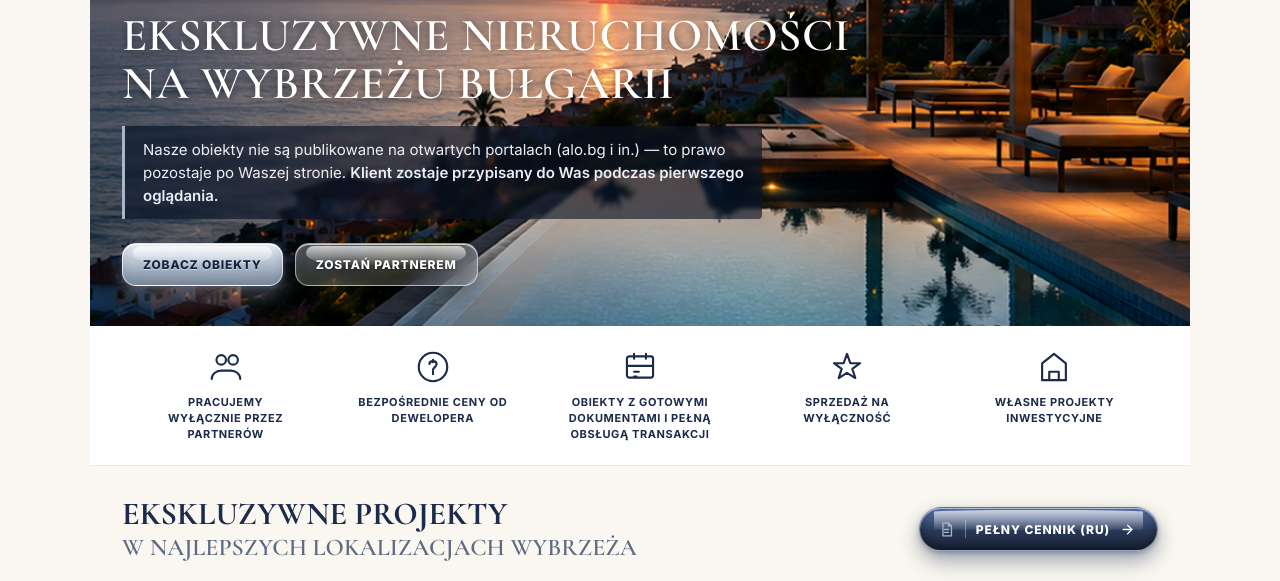
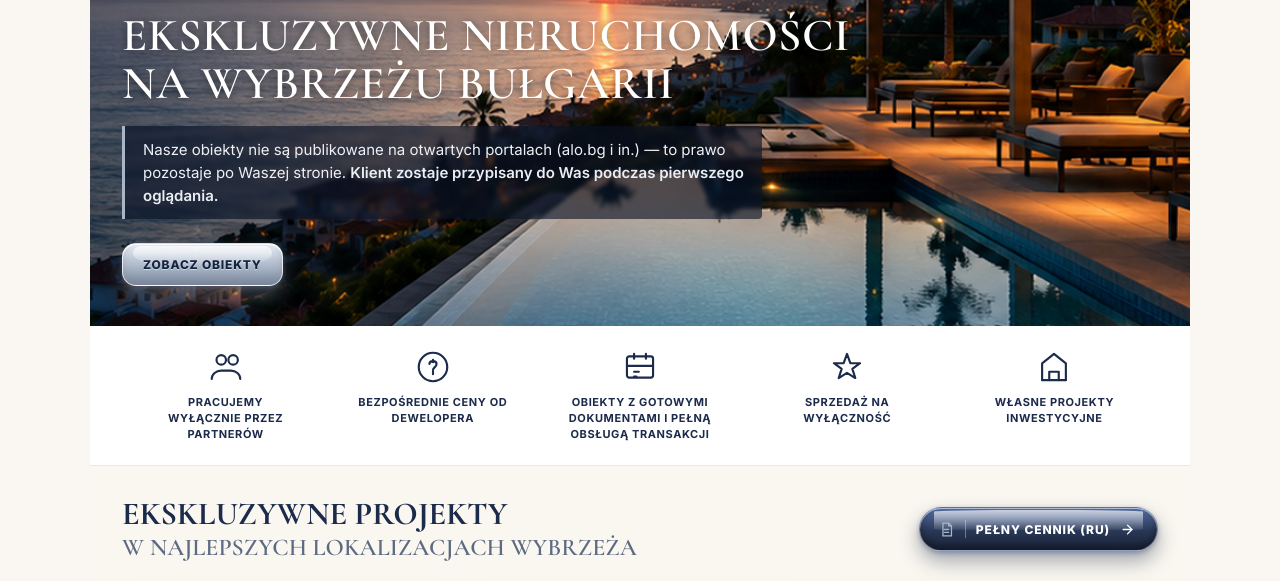
Before and after one commit to Optimus-estate/general-pl, a plain HTML site: page index.html in a window 1280 px wide. Shown: the part 193-774 px from the top of the page. Drawn offline with nearby package versions, Linux system fonts and the light colour scheme.

Commit message:
Убрана кнопка «Стать партнёром» (форма) в версии pl
Co-Authored-By: Claude Sonnet 5.5 <noreply@anthropic.com>
Claude-Session: https://claude.ai/code/session_01JPu4wCj7B7LCkPB7Gb2G69

```diff
--- a/index.html
+++ b/index.html
@@ -364,7 +364,6 @@ body > *{width:100%;max-width:1100px}
     <p>Nasze obiekty nie są publikowane na otwartych portalach (alo.bg i in.) — to prawo pozostaje po Waszej stronie. <b>Klient zostaje przypisany do Was podczas pierwszego oglądania.</b></p>
     <div class="hero-btns">
       <a href="#objects" class="hb">Zobacz obiekty</a>
-      <a href="https://optimus-estate.github.io/presentation-forma.ru/" target="_blank" class="hb ghost">Zostań partnerem</a>
     </div>
   </div>
 </section>
```
